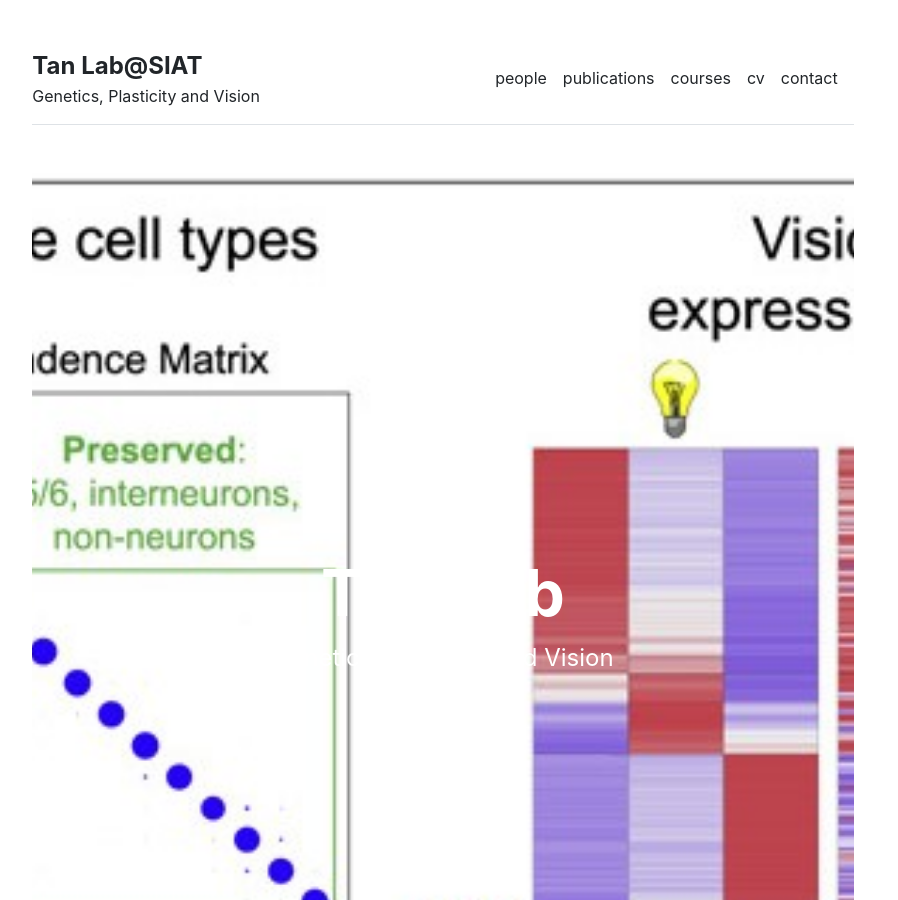
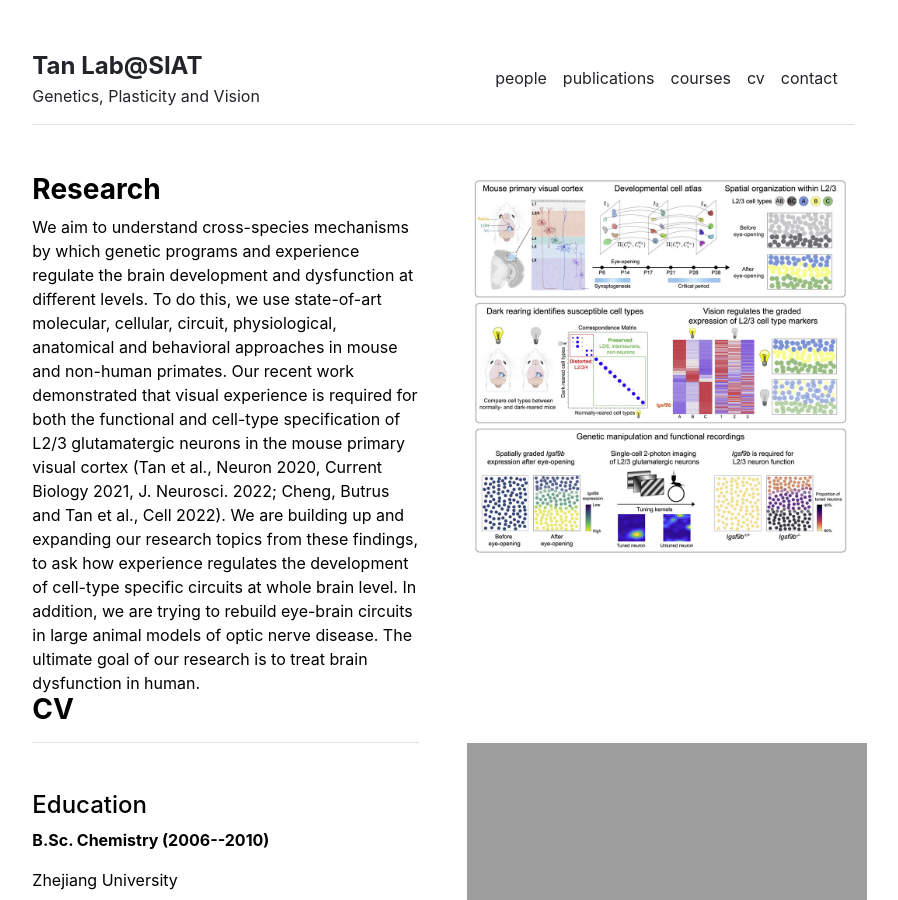
Before and after one commit to Tan-Lab-SIAT/lab-homepage, a Jekyll site: the page built from index.md, in a window 1280 px wide and 900 px high. Shown: the whole window, without its empty margins (197-1095 px from the left). Built offline with Jekyll 4.4.1, drawn with Linux system fonts in a browser that asks for light colours; some of the changed text lies outside the part shown.

Commit message:
Update home.html

```diff
--- a/_layouts/home.html
+++ b/_layouts/home.html
@@ -1,13 +1,20 @@
 ---
 layout: default
 ---
-<!-- 欢迎界面 -->
-<div class="welcome-section" style="position: relative; width: 100%; height: 100vh;
-  background: url('{{ site.github.url }}/assets/img/cell_graph2.jpg') no-repeat center center; background-size: cover;">
-  <!-- 文字内容 -->
-  <div class="welcome-text" style="position: absolute; top: 50%; left: 50%; transform: translate(-50%, -50%); text-align: center; color: white;">
-    <h1 style="font-size: 4em; font-weight: bold;">Tan Lab</h1>
-    <p style="font-size: 1.5em;">Genetics, Plasticity and Vision</p>
+<div class="row g-5 mb-5">
+  <div class="col-md-6">
+    <h3 class="fw-bold">Research</h3>
+    {{ 'We aim to understand cross-species mechanisms by which genetic programs and experience regulate the brain development and
+    dysfunction at different levels. To do this, we use state-of-art molecular, cellular, circuit, physiological,
+    anatomical and behavioral approaches in mouse and non-human primates. Our recent work demonstrated that visual experience is
+    required for both the functional and cell-type specification of L2/3 glutamatergic neurons in the mouse primary visual cortex
+    (Tan et al., Neuron 2020, Current Biology 2021, J. Neurosci. 2022; Cheng, Butrus and Tan et al., Cell 2022).
+    We are building up and expanding our research topics from these findings, to ask how experience regulates the development of
+    cell-type specific circuits at whole brain level. In addition, we are trying to rebuild eye-brain circuits in large
+    animal models of optic nerve disease. The ultimate goal of our research is to treat brain dysfunction in human.' }}
+  </div>
+  <div class="col-md-6 text-center">
+    <img src="{{ site.github.url }}/assets/img/cell_graph.jpg" alt="Home" class="img-fluid" style="max-width:650px style="display: inline-block; margin-left: 20px;">
   </div>
 </div>
 <div class="row g-5 mb-5">
@@ -29,22 +36,6 @@
   </div>
 </div>
 
-<div class="row g-5 mb-5">
-  <div class="col-md-6">
-    <h3 class="fw-bold">Research</h3>
-    {{ 'We aim to understand cross-species mechanisms by which genetic programs and experience regulate the brain development and
-    dysfunction at different levels. To do this, we use state-of-art molecular, cellular, circuit, physiological,
-    anatomical and behavioral approaches in mouse and non-human primates. Our recent work demonstrated that visual experience is
-    required for both the functional and cell-type specification of L2/3 glutamatergic neurons in the mouse primary visual cortex
-    (Tan et al., Neuron 2020, Current Biology 2021, J. Neurosci. 2022; Cheng, Butrus and Tan et al., Cell 2022).
-    We are building up and expanding our research topics from these findings, to ask how experience regulates the development of
-    cell-type specific circuits at whole brain level. In addition, we are trying to rebuild eye-brain circuits in large
-    animal models of optic nerve disease. The ultimate goal of our research is to treat brain dysfunction in human.' }}
-  </div>
-  <div class="col-md-6 text-center">
-    <img src="{{ site.github.url }}/assets/img/cell_graph.jpg" alt="Home" class="img-fluid" style="max-width:580px style="display: inline-block; margin-left: 20px;">
-  </div>
-</div>
 
 {% include publications.html %}
 
```
